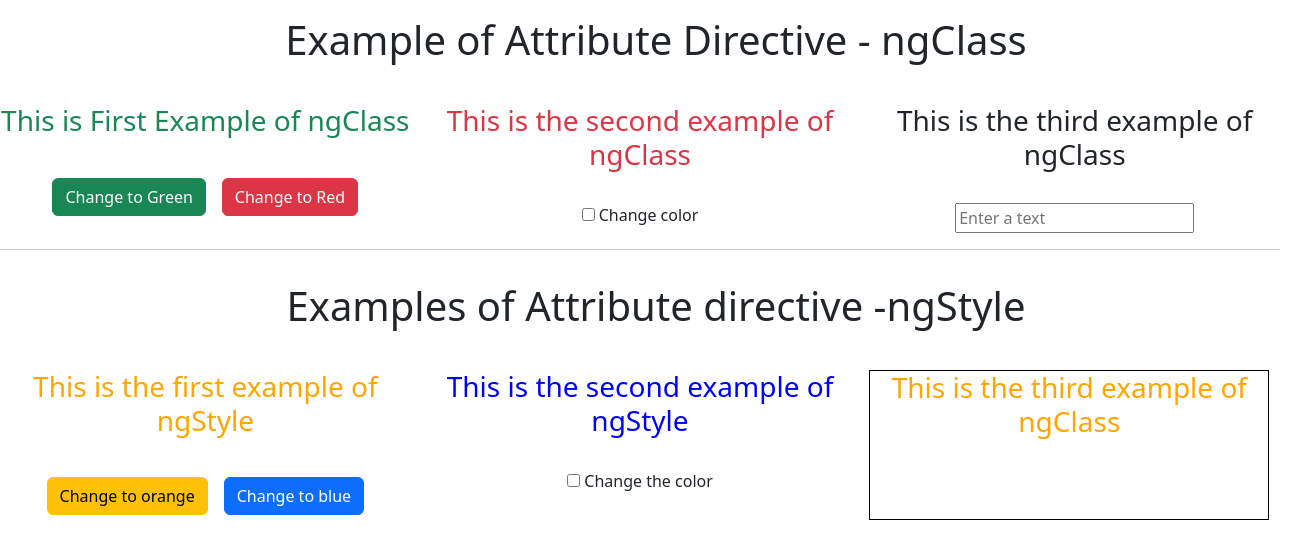
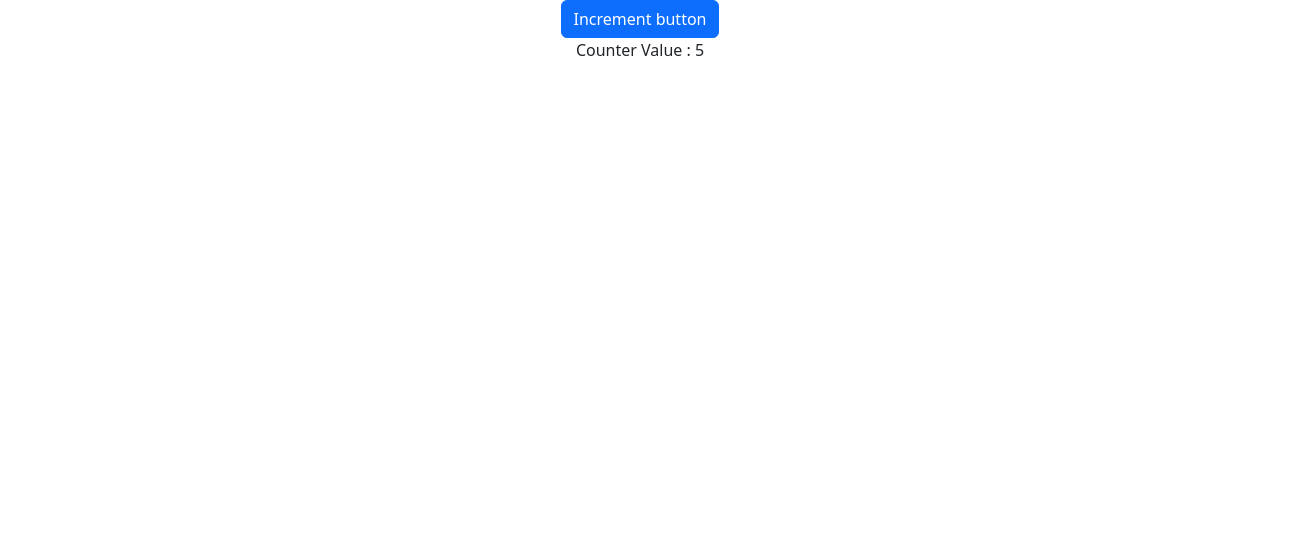
Before and after one commit to sudarshan-basnet-np/learn-angular, an Angular app: page / in a window 1280 px wide. Shown: the top 554 px of the page, 1308 px wide, since content can reach past the window. Built offline with nearby package versions, Linux system fonts and the light colour scheme.

Commit message:
Learning signal with effect

```diff
--- a/src/app/app.component.html
+++ b/src/app/app.component.html
@@ -15,9 +15,13 @@
 <!--
 <app-structural-directive-ng-switch-vs-switch>
 </app-structural-directive-ng-switch-vs-switch> -->
-
+<!--
 <app-attributes-directives>
 
-</app-attributes-directives>
+</app-attributes-directives> -->
+
+<app-signal>
+
+</app-signal>
 
 <router-outlet> </router-outlet>
--- a/src/app/app.component.ts
+++ b/src/app/app.component.ts
@@ -7,6 +7,7 @@ import { StructuralDirectiveNgifVsIfComponent } from './structural-directive-ngi
 import { StructuralDirectiveNgforVsForComponent } from "./structural-directive-ngfor-vs-for/structural-directive-ngfor-vs-for.component";
 import { StructuralDirectiveNgSwitchVsSwitchComponent } from './structural-directive-ng-switch-vs-switch/structural-directive-ng-switch-vs-switch.component';
 import { AttributesDirectivesComponent } from './attributes-directives/attributes-directives.component';
+import { SignalComponent } from './signal/signal.component';
 
 @Component({
   selector: 'app-root',
@@ -17,7 +18,9 @@ import { AttributesDirectivesComponent } from './attributes-directives/attribute
     //  AppDirectivesComponent,
     // //  StructuralDirectiveNgforVsForComponent,
     // StructuralDirectiveNgSwitchVsSwitchComponent,
-  AttributesDirectivesComponent],
+  // AttributesDirectivesComponent,
+  SignalComponent
+],
   templateUrl: './app.component.html',
   styleUrl: './app.component.scss'
 })
--- /dev/null
+++ b/src/app/signal/signal.component.html
@@ -0,0 +1,9 @@
+<div align="center " >
+
+    <button (click)="onIncrement()" class="btn btn-primary"> Increment button </button>
+    <p>
+      Counter Value :    {{counter()}}
+    </p>
+<!--
+    <p>Counter Value : {{normalCounter}}</p> -->
+</div>
--- /dev/null
+++ b/src/app/signal/signal.component.ts
@@ -0,0 +1,45 @@
+import { ChangeDetectionStrategy, Component, effect, signal, WritableSignal } from '@angular/core';
+
+@Component({
+  selector: 'app-signal',
+  imports: [],
+  templateUrl: './signal.component.html',
+  styleUrl: './signal.component.scss',
+  changeDetection: ChangeDetectionStrategy.OnPush
+})
+export class SignalComponent {
+
+  normalCounter: number = 0;
+
+  counter = signal(0);
+
+  // counter : WritableSignal<number> = signal(0);
+
+  arrayofSignal = signal([])
+
+
+  constructor(){
+    this.counter.set(5)
+    // setTimeout(
+    //   () => {
+    //     // this.normalCounter = 50;
+    //     // console.log("Normal conunter value " + this.normalCounter)
+
+    //     this.counter.set(10);
+    //     console.log("Signal counter value" + this.counter())
+    //   }, 5000
+    // )
+
+    //To activated this things you need to pass signal on it.
+    effect( () => console.log("The value of counter is :" + this.counter()));
+
+  }
+
+
+   onIncrement() {
+    this.counter.update(a => a + 1);
+   }
+
+
+
+}
```
Also changed, not shown: src/app/signal/signal.component.scss (added), 1 other file (tests, documents, lock files or other folders).
